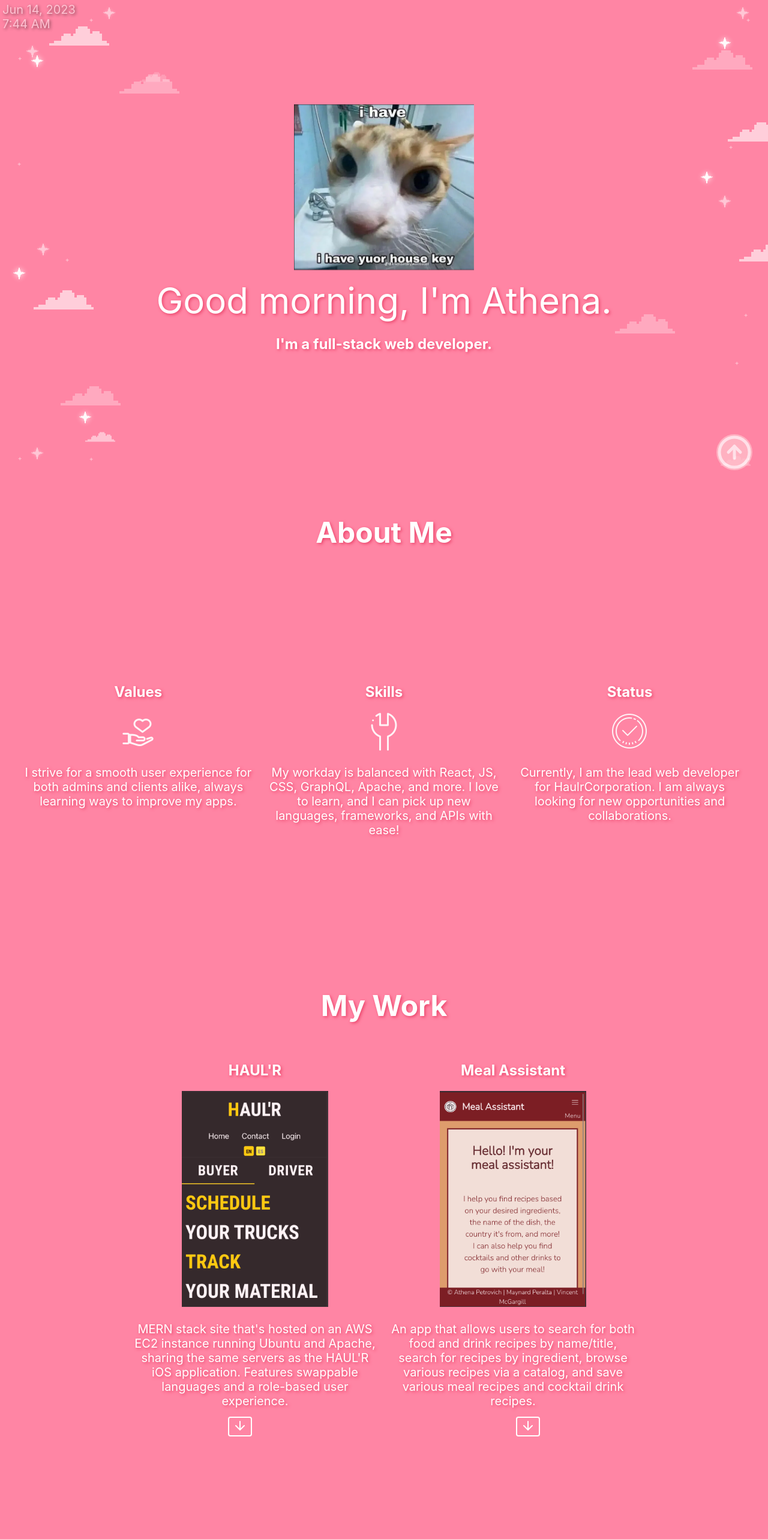
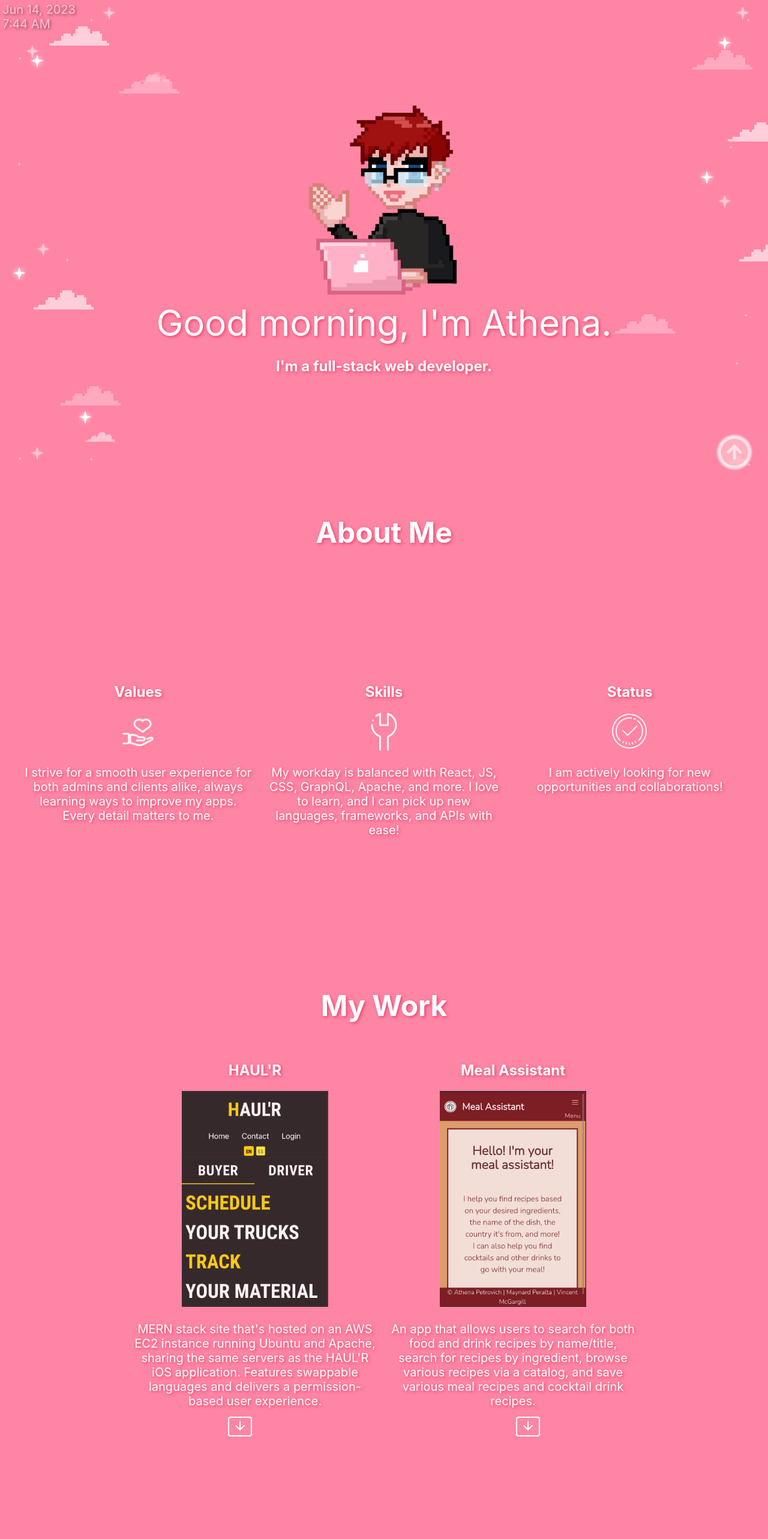
Before and after one commit to strawberryboar/Athenas-Portfolio, a React (Create React App) app: page / in a window 1280 px wide. Shown: the top 2566 px of the page at 60% size. Built offline with nearby package versions, Linux system fonts and the light colour scheme.

Commit message:
Portrait added and animated!

```diff
--- a/src/pages/Homepage.css
+++ b/src/pages/Homepage.css
@@ -135,12 +135,14 @@ a img:hover {
     opacity: 90%;
   }
 
-  /* .projects {
-    width: 100%;
-    align-items: center;
-    text-align: center;
-    margin-bottom: 5%;
-  } */
+  .portrait {
+    animation: portAnim 1s infinite alternate;
+  }
+
+  @keyframes portAnim {
+    0% {transform: translate(0, 20px);}
+    100% { transform: translate(0, 0);}
+  }
 
   .titles {
     display: flex;
@@ -184,6 +186,7 @@ a img:hover {
     overflow-y: auto;
     padding-top: 2%;
     position: relative;
+    scroll-snap-align: center;
   }
 
   .linkBtn {
@@ -303,7 +306,7 @@ a {
     }
 
     #workBox {
-      max-height: max-content;
+      height: max-content;
       scroll-snap-align: start;
     }
 
@@ -335,6 +338,7 @@ a {
     .techBox {
       font-size: 20px;
       height: auto;
+      scroll-snap-align: center;
     }
 
     .resumeBox {
--- a/src/pages/Homepage.js
+++ b/src/pages/Homepage.js
@@ -18,6 +18,7 @@ import Collapse from '../components/Collapse';
 import Haulr from '../assets/Haulr.png'
 import MealAssist from '../assets/MealAssist.png';
 import External from '../assets/External.png';
+import Portrait from '../assets/Portrait.png';
 
 
 export default function Homepage() {
@@ -51,7 +52,8 @@ export default function Homepage() {
         {/* this scrollinto view is causing a bug */}
         <div className='headerWrap' ref={topRef}>
             <header className='header'>
-                <img src={catPng} className='animate__animated animate__fadeInDown' />
+            {/* <img src={Portrait} className='animate__animated animate__fadeInDown portrait' /> */}
+                <img src={Portrait} className='portrait' />
                 <Greeting />
                 <h2 className='animate__animated animate__fadeInDown'>I'm a full-stack web developer.</h2>
                 {/* <Link className='animate__animated animate__slideInDown' src='/'>
@@ -69,7 +71,7 @@ export default function Homepage() {
                 <div className='linkBox' id='aboutBox'>
                     <h2>Values</h2>
                     <img id='aboutImg' src={Trust}/>
-                    <p>I strive for a smooth user experience for both admins and clients alike, always learning ways to improve my apps. </p>
+                    <p>I strive for a smooth user experience for both admins and clients alike, always learning ways to improve my apps. Every detail matters to me.</p>
                 </div>
                 <div className='linkBox' id='aboutBox'>
                     <h2>Skills</h2>
@@ -79,7 +81,7 @@ export default function Homepage() {
                 <div className='linkBox' id='aboutBox'>
                     <h2>Status</h2>
                     <img id='aboutImg' src={Status}/>
-                    <p>Currently, I am the lead web developer for HaulrCorporation. I am always looking for new opportunities and collaborations.</p>
+                    <p>I am actively looking for new opportunities and collaborations!</p>
                 </div>
             </div>
             {/* <Link src='/'>
@@ -103,7 +105,7 @@ export default function Homepage() {
                     <a href='https://haulrcorp.com/' target='__blank'>
                         <img src={Haulr}/>
                     </a>
-                    <p>MERN stack site that's hosted on an AWS EC2 instance running Ubuntu and Apache, sharing the same servers as the HAUL'R iOS application. Features swappable languages and a role-based user experience.</p>
+                    <p>MERN stack site that's hosted on an AWS EC2 instance running Ubuntu and Apache, sharing the same servers as the HAUL'R iOS application. Features swappable languages and delivers a permission-based user experience.</p>
 
                     <div className='collapseHidden'>
                     <Collapse>
```
Also changed, not shown: src/assets/Portrait.png (added).
